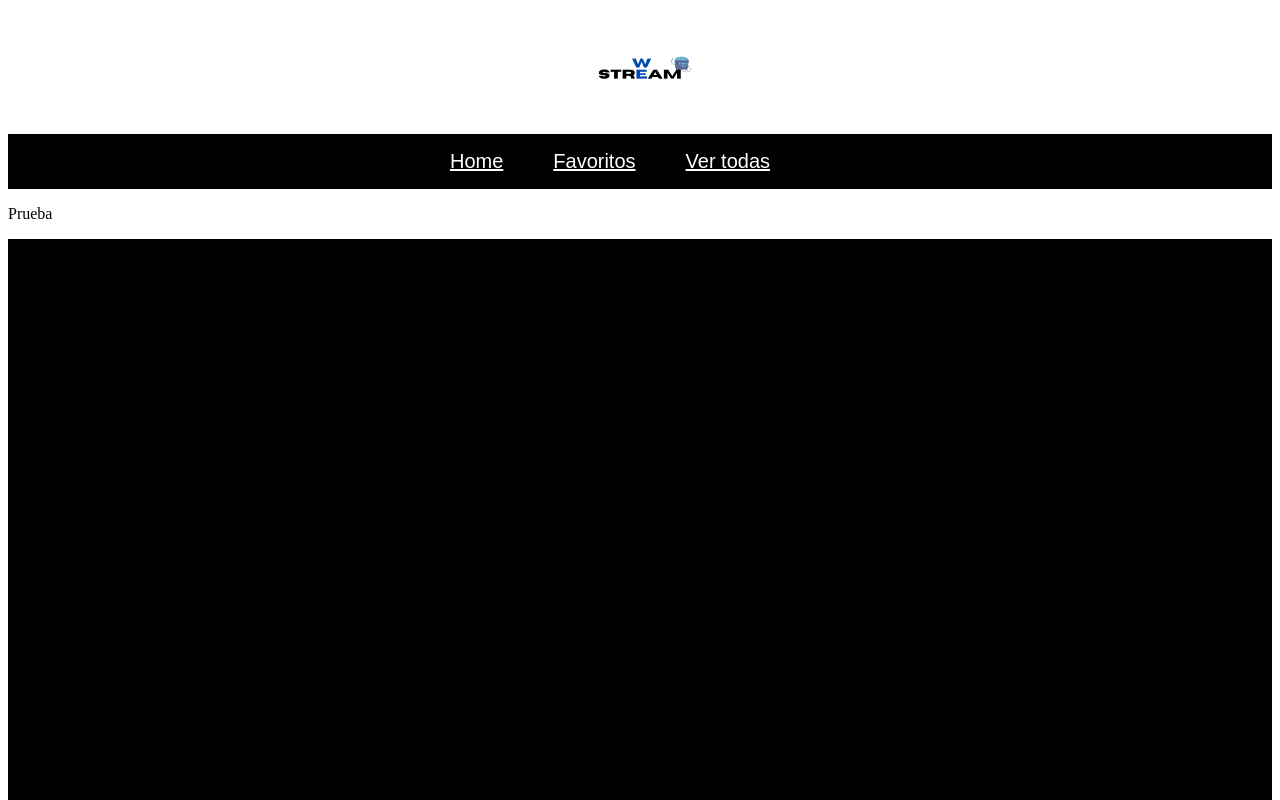
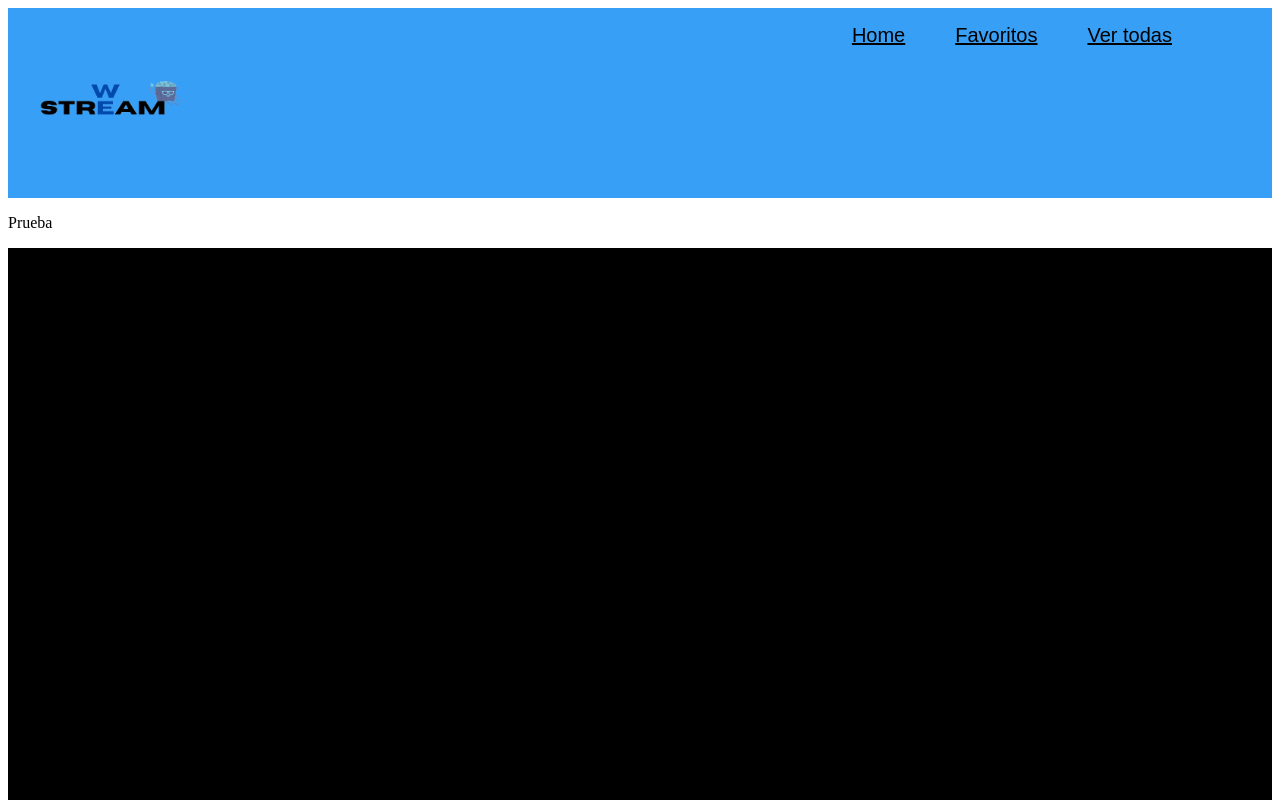
Before and after one commit to candedichiara/programacion3, a React (Create React App) app in the folder proyecto-integrador/: page / in a window 1280 px wide. Shown: the top 800 px of the page. Built offline with nearby package versions, Linux system fonts and the light colour scheme.

Commit message:
NotFound

```diff
--- a/proyecto-integrador/src/components/Header/Header.js
+++ b/proyecto-integrador/src/components/Header/Header.js
@@ -5,10 +5,8 @@ import './styles.css'
 function Header() {
   return (
     <React.Fragment>
-    <div className="contenedorLogo">
+    <nav className="nav">
       <img src="/images/logo.png" alt="logo" className="logo"/>
-    </div>
-    <nav className="nav">
         <ul className="opciones">
           <li className="opciones">
             <Link to='/'>Home</Link>
--- a/proyecto-integrador/src/components/Header/styles.css
+++ b/proyecto-integrador/src/components/Header/styles.css
@@ -1,30 +1,22 @@
 
 a {
-    color:white;
+    color:black;
     font-size: 20px;
     font-family: 'Oswald', sans-serif;
 }
 
 nav {
     display:flex;
-
     flex-wrap: wrap;
-
-    justify-content: center;
-
-    background-color: black;
+    background-color: rgb(55, 159, 245);
     font-family: 'Oswald', sans-serif;
-}
-
-.contenedorlogo{
-    width: 100%;
-
+    justify-content:space-between;
 }
 
 .logo{
-    margin:auto;
     display: block;
-    width: 10%;
+    width: 15%;
+
 }
 
 .opciones{
--- a/proyecto-integrador/src/screens/NotFound/NotFound.js
+++ b/proyecto-integrador/src/screens/NotFound/NotFound.js
@@ -0,0 +1,11 @@
+import React from 'react'
+
+function NotFound() {
+  return (
+    <div>
+        <h1>404 Error, NOT FOUND</h1>
+    </div>
+  )
+}
+
+export default NotFound
```
